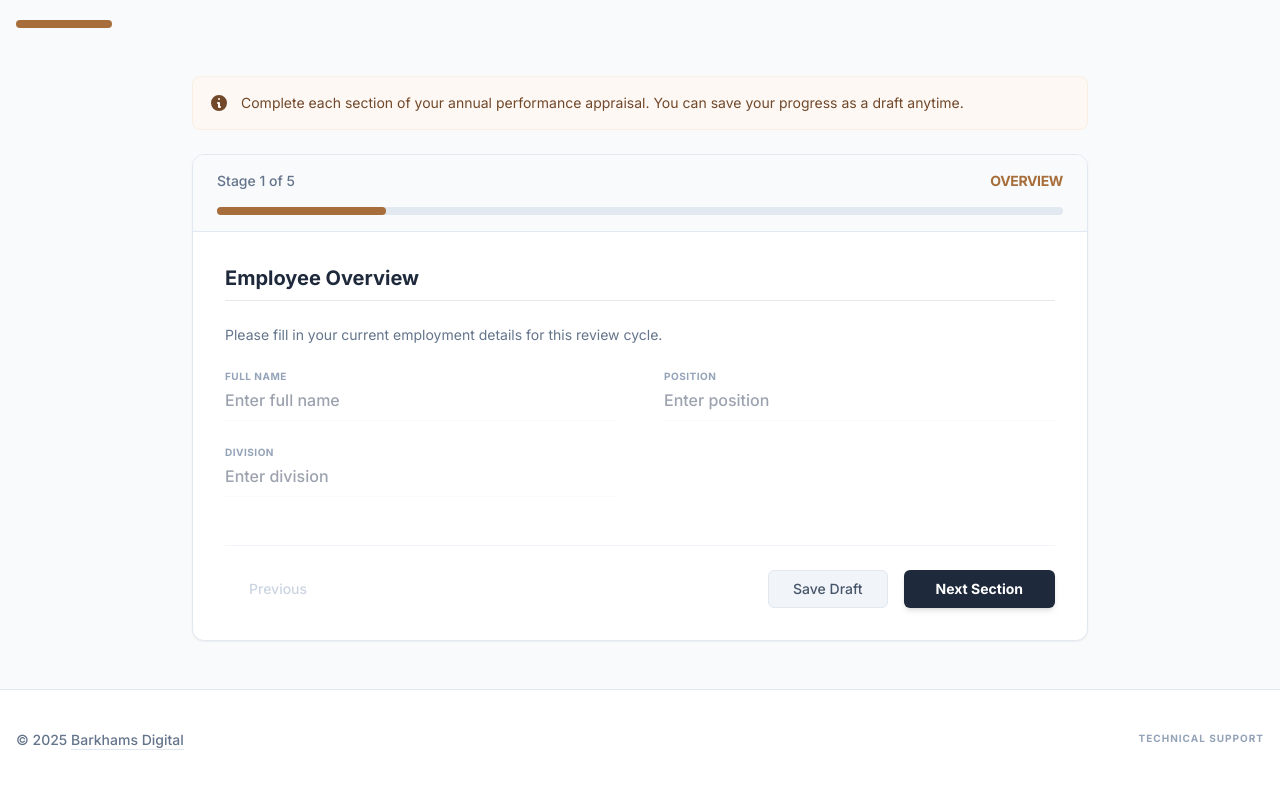
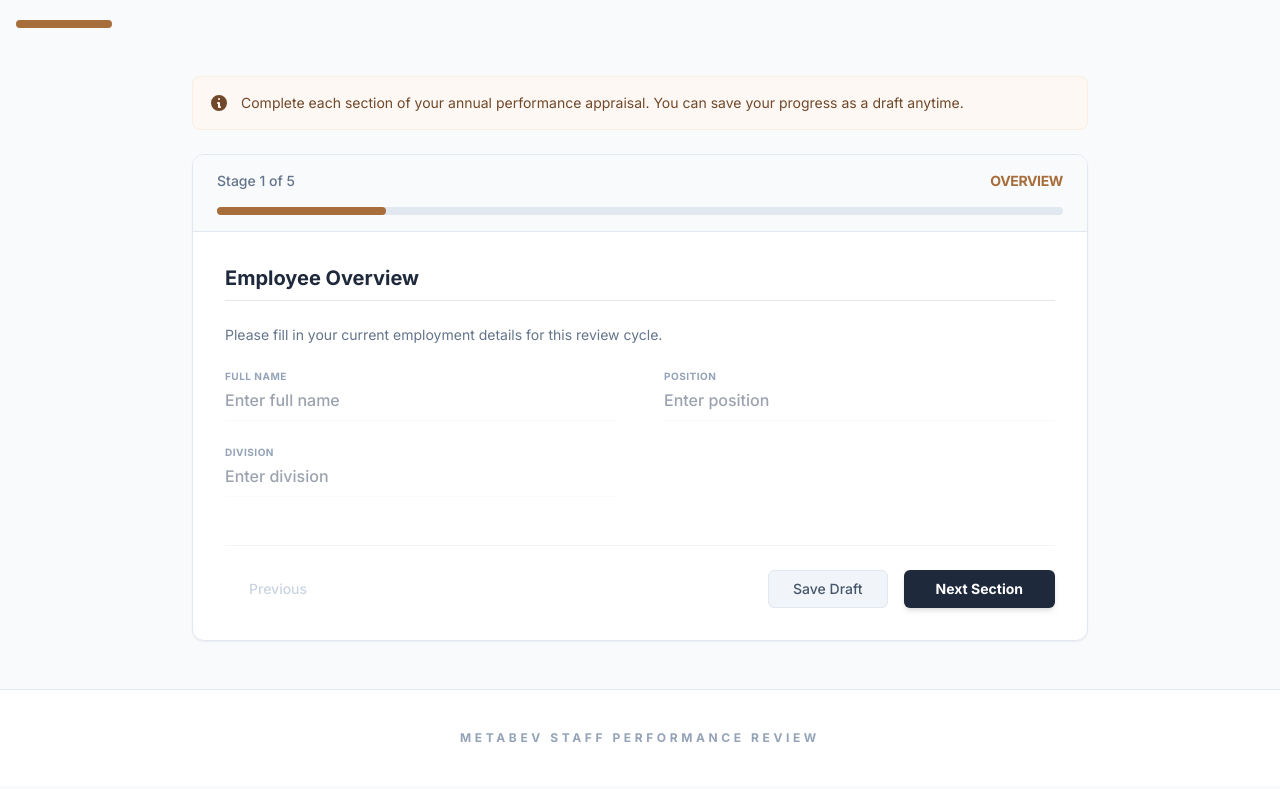
Before and after one commit to brianking74/MetaTrack, a React (Vite) app: page / in a window 1280 px wide. Shown: the part 221-1010 px from the top of the page. Built offline with nearby package versions, Linux system fonts and the light colour scheme.

Commit message:
feat: Hide layout elements during print
Hides the header, title section, and footer from the layout when the page is printed to ensure a clean, content-only output. This improves the print experience for users by removing unnecessary navigation and decorative elements.

```diff
--- a/components/Layout.tsx
+++ b/components/Layout.tsx
@@ -39,7 +39,7 @@ const Logo: React.FC = () => (
 const Layout: React.FC<LayoutProps> = ({ children, title, role, onRoleSwitch }) => {
   return (
     <div className="min-h-screen flex flex-col bg-slate-50">
-      <header className="bg-white border-b border-slate-200 sticky top-0 z-50 py-6 shadow-sm">
+      <header className="bg-white border-b border-slate-200 sticky top-0 z-50 py-6 shadow-sm print:hidden">
         <div className="max-w-7xl mx-auto px-4 flex items-center justify-between">
           <div className="flex items-center">
             {/* Logo is placed exactly in the top-left section */}
@@ -66,7 +66,7 @@ const Layout: React.FC<LayoutProps> = ({ children, title, role, onRoleSwitch })
       </header>
 
       <main className="flex-1 max-w-7xl w-full mx-auto px-4 py-12">
-        <div className="mb-12">
+        <div className="mb-12 print:hidden">
           <h2 className="text-4xl font-black text-slate-900 tracking-tight">{title}</h2>
           <div className="h-2 w-24 bg-brand-600 mt-4 rounded-full"></div>
         </div>
@@ -74,17 +74,9 @@ const Layout: React.FC<LayoutProps> = ({ children, title, role, onRoleSwitch })
       </main>
 
       <footer className="bg-white border-t border-slate-200 py-10">
-        <div className="max-w-7xl mx-auto px-4 flex flex-col md:flex-row justify-between items-center gap-6">
-          <div className="text-sm text-slate-500 font-medium">
-            &copy; 2025 <a href="https://www.barkhamsdigital.com/" target="_blank" rel="noopener noreferrer" className="hover:text-brand-600 transition-colors underline decoration-slate-200 underline-offset-4">Barkhams Digital</a>
-          </div>
-          <div className="flex gap-8 text-[10px] font-bold text-slate-400 uppercase tracking-widest">
-            <a
-              href="mailto:barkhams.digital@gmail.com"
-              className="hover:text-brand-600 transition-colors cursor-pointer border-b border-transparent hover:border-brand-600 pb-0.5"
-            >
-              Technical Support
-            </a>
+        <div className="max-w-7xl mx-auto px-4 flex justify-center">
+          <div className="text-xs font-bold text-slate-400 uppercase tracking-[0.3em]">
+            METABEV Staff Performance Review
           </div>
         </div>
       </footer>
```
